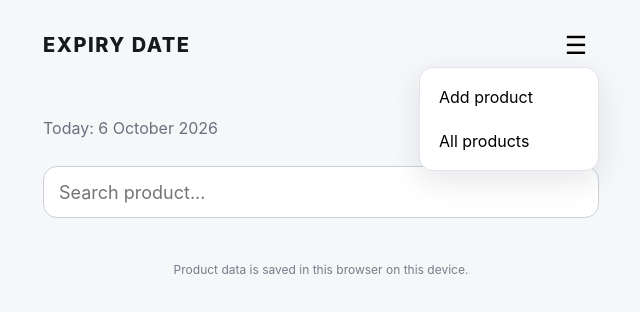
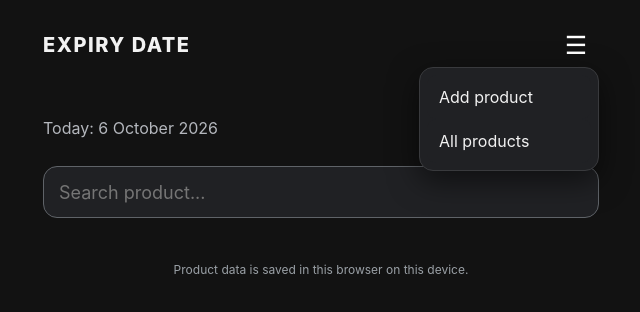
Before and after one commit to benicebeauty/expirydate, a plain HTML site: page index.html in a window 1280 px wide. Both pictures are taken after a click on the button "Open menu". Shown: the whole page, without its empty margins (319-959 px from the left). Drawn offline with Linux system fonts and the light colour scheme.

Commit message:
Add files via upload

```diff
--- a/index.html
+++ b/index.html
@@ -3,7 +3,7 @@
   <head>
     <meta charset="utf-8">
     <meta name="viewport" content="width=device-width, initial-scale=1, viewport-fit=cover">
-    <meta name="theme-color" content="#f6f7f9">
+    <meta name="theme-color" content="#121212">
     <meta name="description" content="Look up product expiry dates from their shelf life.">
     <link rel="manifest" href="manifest.webmanifest">
     <link rel="stylesheet" href="styles.css">
--- a/styles.css
+++ b/styles.css
@@ -1,31 +1,31 @@
 :root {
-  color-scheme: light;
+  color-scheme: dark;
   font-family: -apple-system, BlinkMacSystemFont, "Segoe UI", sans-serif;
-  color: #17191d;
-  background: #f6f7f9;
+  color: #f2f2f2;
+  background: #121212;
   font-synthesis: none;
 }
 * { box-sizing: border-box; }
-body { margin: 0; min-height: 100vh; background: #f6f7f9; }
+body { margin: 0; min-height: 100vh; background: #121212; }
 button, input, select { font: inherit; }
 button { cursor: pointer; }
 .app-shell { width: min(100%, 620px); min-height: 100vh; margin: 0 auto; padding: max(18px, env(safe-area-inset-top)) 22px max(20px, env(safe-area-inset-bottom)); }
 .topbar { height: 54px; display: flex; align-items: center; justify-content: space-between; position: relative; }
 .brand { color: inherit; text-decoration: none; font-weight: 800; letter-spacing: 1.5px; font-size: 20px; }
 .icon-button { border: 0; background: transparent; border-radius: 12px; font-size: 25px; width: 46px; height: 46px; }
-.icon-button:hover, .text-button:hover { background: #e9ecf1; }
-.menu { position: absolute; right: 0; top: 49px; z-index: 3; min-width: 180px; padding: 7px; background: white; border: 1px solid #e1e4e9; border-radius: 14px; box-shadow: 0 10px 30px #1720331c; }
-.menu button { display: block; width: 100%; padding: 12px; border: 0; border-radius: 9px; text-align: left; background: white; }
-.menu button:hover { background: #f2f4f7; }
+.icon-button:hover, .text-button:hover { background: #2a2a2a; }
+.menu { position: absolute; right: 0; top: 49px; z-index: 3; min-width: 180px; padding: 7px; background: #202124; border: 1px solid #393a3d; border-radius: 14px; box-shadow: 0 10px 30px #0008; }
+.menu button { display: block; width: 100%; padding: 12px; border: 0; border-radius: 9px; text-align: left; color: #f2f2f2; background: #202124; }
+.menu button:hover { background: #303134; }
 .view { padding-top: 30px; }
-.muted { color: #68717d; }
-.search, input, select { width: 100%; min-height: 52px; padding: 13px 15px; border: 1px solid #cbd0d8; border-radius: 14px; color: inherit; background: white; outline: none; }
+.muted { color: #b4b7bd; }
+.search, input, select { width: 100%; min-height: 52px; padding: 13px 15px; border: 1px solid #5f6368; border-radius: 14px; color: inherit; background: #202124; outline: none; }
 .search { margin-top: 12px; font-size: 18px; }
 input:focus, select:focus { border-color: #3c68d8; box-shadow: 0 0 0 3px #3c68d81a; }
 .suggestions { margin-top: 8px; }
 .suggestion { display: block; width: 100%; padding: 13px 12px; border: 0; border-radius: 10px; background: transparent; text-align: left; font-size: 19px; }
-.suggestion:hover { background: #e9ecf1; }
-.expiry-result { margin-top: 22px; padding: 18px; background: white; border: 1px solid #e1e4e9; border-radius: 16px; }
+.suggestion:hover { background: #292a2d; }
+.expiry-result { margin-top: 22px; padding: 18px; background: #202124; border: 1px solid #393a3d; border-radius: 16px; }
 .expiry-result h2 { margin: 0 0 8px; font-size: 22px; }
 .expiry-result p { margin: 0; font-weight: 650; font-size: 24px; }
 h1 { margin: 14px 0 22px; font-size: 27px; }
@@ -33,20 +33,20 @@ label:not(.sr-only) { display: block; margin: 18px 0 7px; font-weight: 600; }
 .primary-button, .secondary-button { min-height: 48px; padding: 11px 15px; border: 0; border-radius: 12px; font-weight: 650; }
 .primary-button { width: 100%; margin-top: 22px; background: #2456d6; color: white; }
 .primary-button:hover { background: #1947c2; }
-.secondary-button { flex: 1; background: #e7ebf2; color: #1b2431; }
+.secondary-button { flex: 1; background: #303134; color: #f2f2f2; }
 .action-row { display: flex; gap: 10px; }
 .text-button { min-height: 40px; padding: 8px 12px; border: 0; border-radius: 10px; background: transparent; color: #2456d6; }
 .back-button { margin-left: -12px; }
 .message { min-height: 22px; color: #526071; }
 .product-list { display: grid; gap: 10px; }
-.product-card { padding: 14px; border: 1px solid #e1e4e9; border-radius: 14px; background: white; }
+.product-card { padding: 14px; border: 1px solid #393a3d; border-radius: 14px; background: #202124; }
 .product-info { display: flex; justify-content: space-between; gap: 10px; align-items: flex-start; }
 .product-info strong { display: block; overflow-wrap: anywhere; }
-.product-info small { display: block; margin-top: 5px; color: #68717d; }
+.product-info small { display: block; margin-top: 5px; color: #b4b7bd; }
 .product-actions { display: flex; gap: 4px; margin-top: 8px; justify-content: flex-end; }
 .product-actions button { border: 0; background: transparent; color: #2456d6; padding: 7px 10px; }
 .edit-fields { display: grid; gap: 9px; }
 .edit-fields input { min-height: 44px; }
-footer { margin-top: 44px; color: #747d88; font-size: 12px; text-align: center; }
+footer { margin-top: 44px; color: #9aa0a6; font-size: 12px; text-align: center; }
 .sr-only { position: absolute; width: 1px; height: 1px; padding: 0; margin: -1px; overflow: hidden; clip: rect(0,0,0,0); white-space: nowrap; border: 0; }
 @media (min-width: 600px) { .app-shell { padding-left: 32px; padding-right: 32px; } }
```
Also changed, not shown: manifest.webmanifest.
